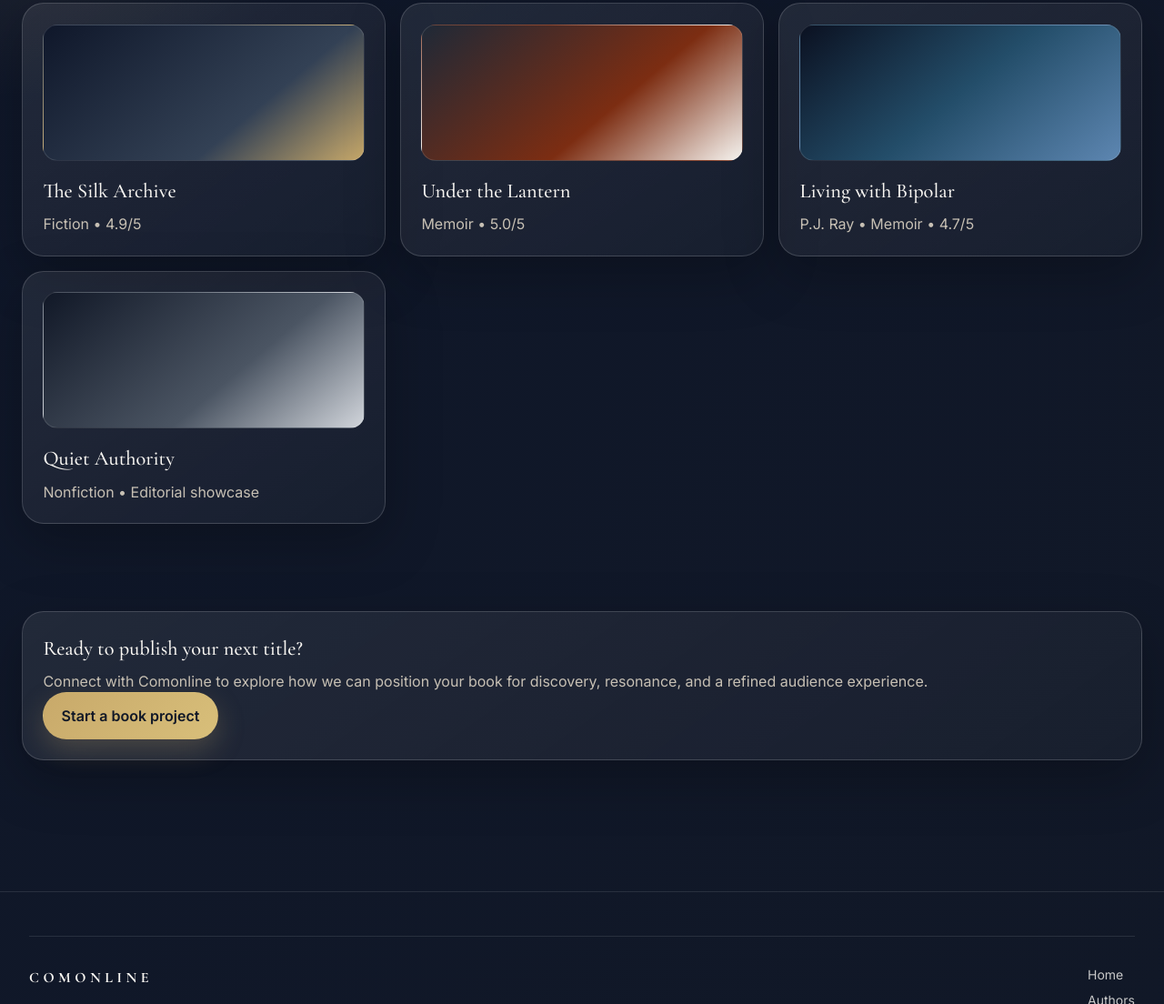
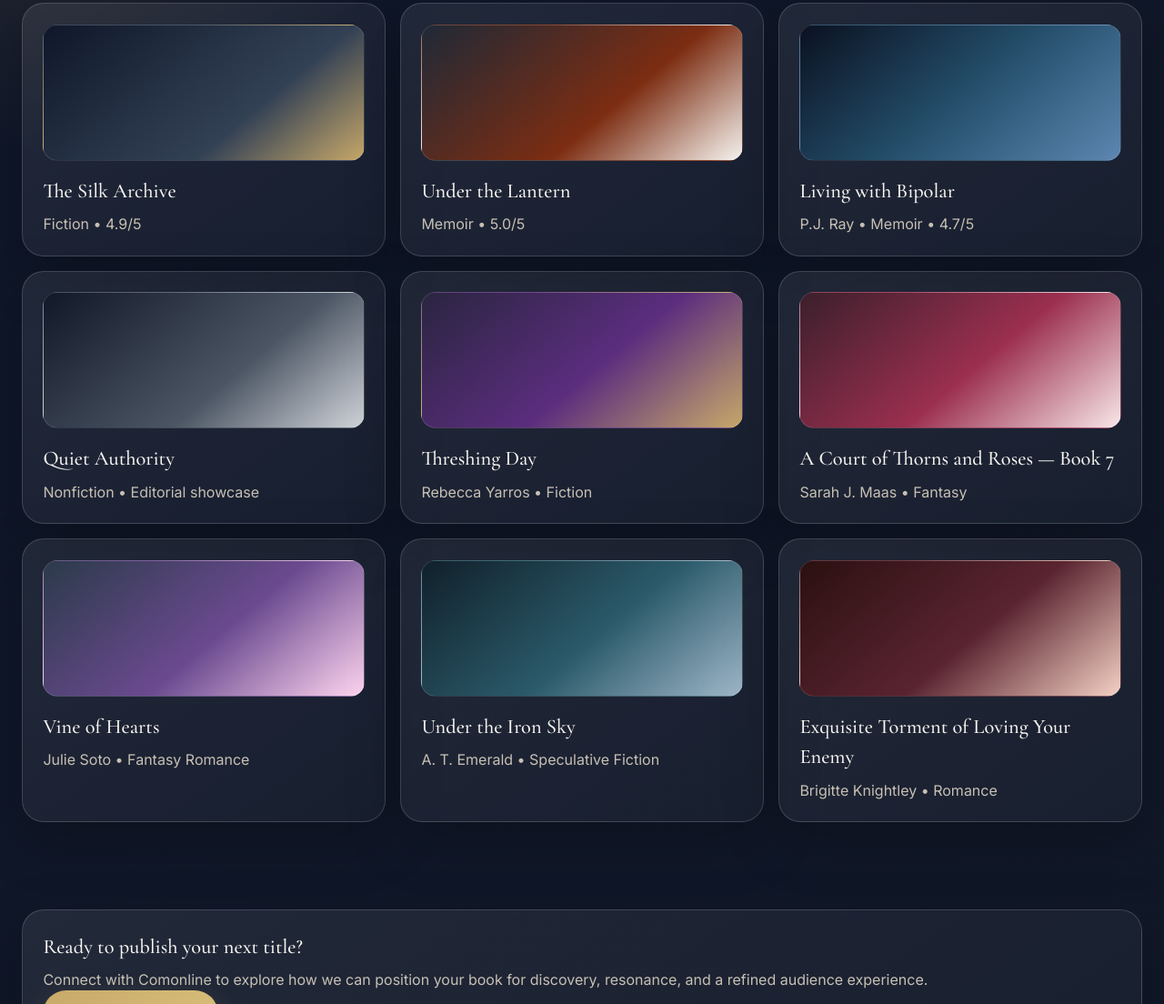
Before and after one commit to adeyejesuolaoluwa/comonline, a plain HTML site: page books.html in a window 1280 px wide. Shown: the part 383-1487 px from the top of the page at 91% size. Drawn offline with nearby package versions, Linux system fonts and the light colour scheme.

Commit message:
Books: add attached titles to showcase and cover styles

```diff
--- a/assets/css/styles.css
+++ b/assets/css/styles.css
@@ -233,6 +233,11 @@ body.theme-light .site-header { background: rgba(248,246,242,0.82); }
 .cover-2 { background: linear-gradient(140deg, #1f2937, #7c2d12 60%, #f8f6f2); }
 .cover-3 { background: linear-gradient(140deg, #111827, #4b5563 60%, #d1d5db); }
 .cover-4 { background: linear-gradient(140deg, #0b1121, #234d69 50%, #5d86b1); }
+.cover-5 { background: linear-gradient(140deg, #2a2540, #5b2d7e 55%, #c8a96a); }
+.cover-6 { background: linear-gradient(140deg, #3b1f2b, #9b2f50 55%, #f8e7e9); }
+.cover-7 { background: linear-gradient(140deg, #2b3a4a, #6b4a90 55%, #ffd6f0); }
+.cover-8 { background: linear-gradient(140deg, #10202a, #2b5a6a 55%, #9fb7c9); }
+.cover-9 { background: linear-gradient(140deg, #2b1010, #5a2430 55%, #f4d1c4); }
 .book-card.is-hidden { display: none; }
 
 .community-panel { display: grid; gap: 1rem; grid-template-columns: repeat(3, minmax(0, 1fr)); }
--- a/books.html
+++ b/books.html
@@ -79,6 +79,47 @@
             <p>Nonfiction • Editorial showcase</p>
           </div>
         </article>
+
+        <!-- Added titles from attachments -->
+        <article class="book-card reveal" data-category="fiction">
+          <div class="book-cover cover-5"></div>
+          <div class="book-meta">
+            <h3>Threshing Day</h3>
+            <p>Rebecca Yarros • Fiction</p>
+          </div>
+        </article>
+
+        <article class="book-card reveal" data-category="fantasy">
+          <div class="book-cover cover-6"></div>
+          <div class="book-meta">
+            <h3>A Court of Thorns and Roses — Book 7</h3>
+            <p>Sarah J. Maas • Fantasy</p>
+          </div>
+        </article>
+
+        <article class="book-card reveal" data-category="fantasy">
+          <div class="book-cover cover-7"></div>
+          <div class="book-meta">
+            <h3>Vine of Hearts</h3>
+            <p>Julie Soto • Fantasy Romance</p>
+          </div>
+        </article>
+
+        <article class="book-card reveal" data-category="speculative">
+          <div class="book-cover cover-8"></div>
+          <div class="book-meta">
+            <h3>Under the Iron Sky</h3>
+            <p>A. T. Emerald • Speculative Fiction</p>
+          </div>
+        </article>
+
+        <article class="book-card reveal" data-category="romance">
+          <div class="book-cover cover-9"></div>
+          <div class="book-meta">
+            <h3>Exquisite Torment of Loving Your Enemy</h3>
+            <p>Brigitte Knightley • Romance</p>
+          </div>
+        </article>
       </div>
     </section>
 
```
